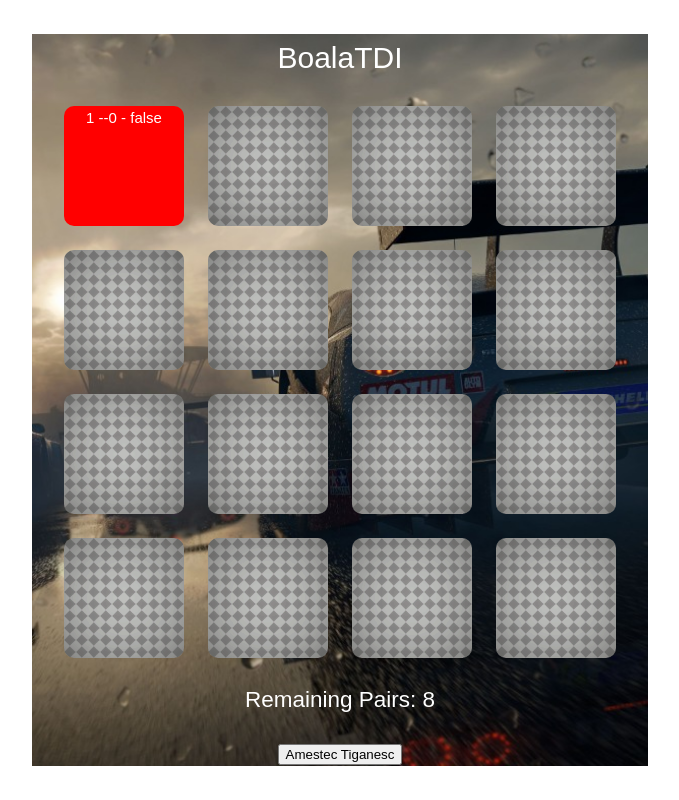
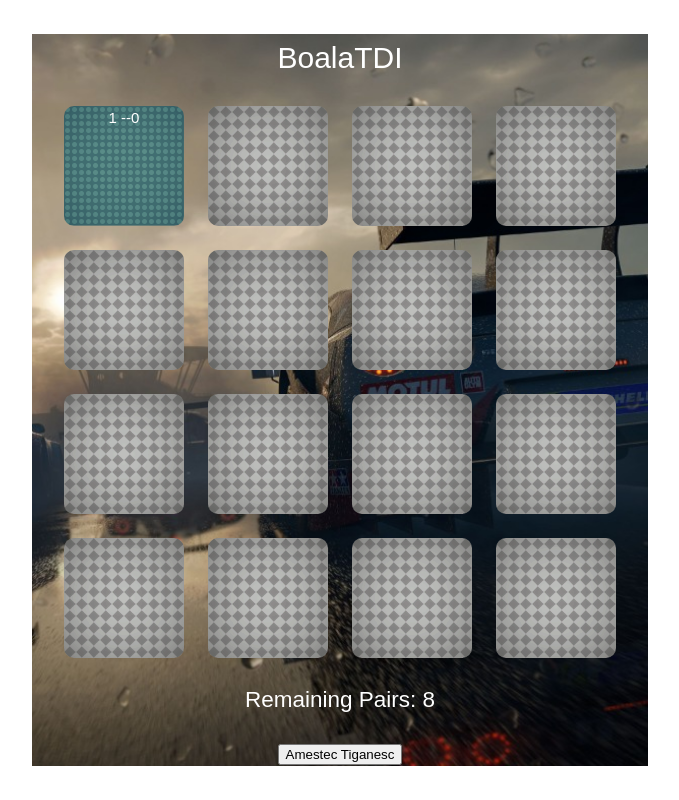
Before and after one commit to StefanBadila/BoalaTDI, a Vue app: page / in a window 1280 px wide. Both pictures are taken after a click on the element 424 px from the left and 166 px from the top of the page. Shown: the whole page, without its empty margins (300-979 px from the left). Built offline with nearby package versions, Linux system fonts and the light colour scheme.

Commit message:
fata carduri, checkmark cand gasesti perechea +

```diff
--- a/src/components/Card.vue
+++ b/src/components/Card.vue
@@ -36,7 +36,9 @@ setup(props, context) {
 <template>
 <div class="card" @click="selectCard">
         <div v-if="visible" class="card-face is-front">
-        {{ value }} --{{ position }} - {{ matched }}
+        {{ value }} --{{ position }}
+        <img v-if="matched" src="/imagini/checkmark.svg"
+            class="icon-checkmark"/>
     </div>
     <div v-else class="card-face is-back"></div>
 </div>
@@ -55,14 +57,22 @@ setup(props, context) {
   }
 
   .card-face.is-front {
-    background-color: red;
+    background-image: url('/imagini/carduri-fata.png');
     color: white;
   }
 
   .card-face.is-back{
     background-image: url('/imagini/carduri-spate.png');
     color: white;
+  }
+
+.icon-checkmark{
+        position: absolute;
+        right: 0;
+        bottom: 0;
+
+}
 
 
-  }
+
   </style>
```
Also changed, not shown: public/imagini/carduri-fata.png (added), public/imagini/checkmark.svg (added).
